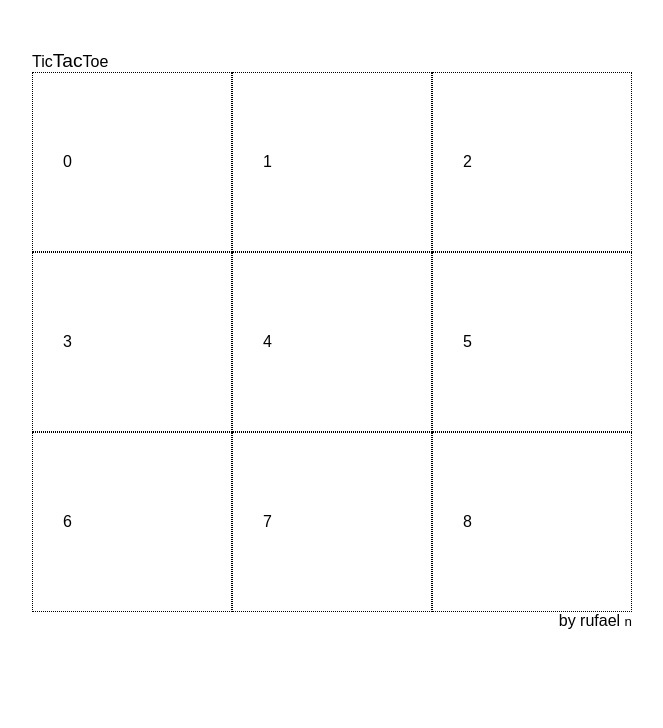
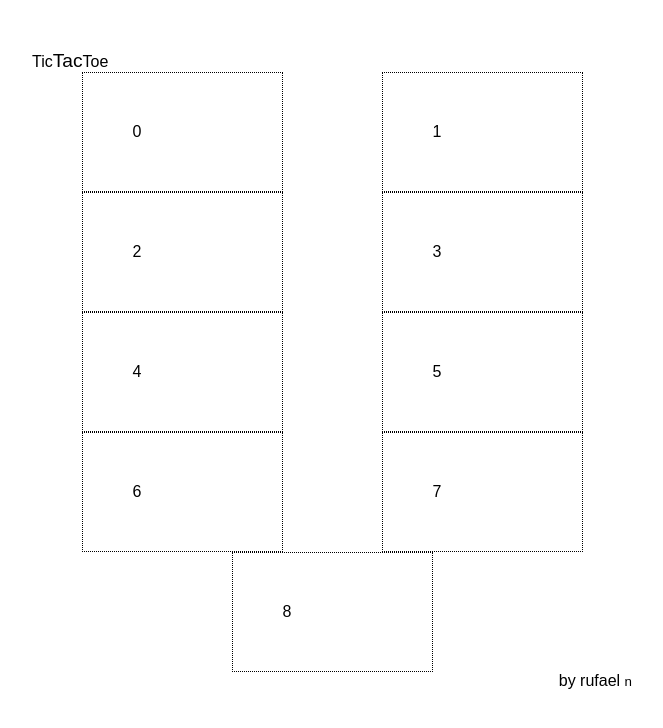
Before and after one commit to rnegash/reduxtoe, a React (Create React App) app: page / in a window 1280 px wide. Shown: the top 728 px of the page, without its empty margins (308-971 px from the left). Built offline with nearby package versions, Linux system fonts and the light colour scheme.

Commit message:
state updating correctly

```diff
--- a/src/App.css
+++ b/src/App.css
@@ -11,12 +11,13 @@
 .column {
   display: flex;
   justify-content: space-around;
+  flex-wrap: wrap;
 }
 
 .space {
   border: 0.5px dotted black;
-  padding: 80px 30px;
-  width: 100%;
+  padding: 50px;
+  width: 99px;
 }
 .footer {
   text-align: right;
--- a/src/components/Board.js
+++ b/src/components/Board.js
@@ -6,7 +6,7 @@ import Win from "./Win.js";
 import { spaceClick, switchPlayer, setWinnerId } from "../actions/actions.js";
 
 const Board = ({
-  gameState,
+  gameBoard,
   currentPlayer,
   onTileClick,
   setWinnerId,
@@ -17,29 +17,23 @@ const Board = ({
       <div
         className="board"
         onClick={event => {
-          let spaceId = event.target.textContent;
-          if (!hasGameEnded(gameState)) {
-            onTileClick(spaceId);
+          //let spaceId = event.target.textContent;
+          if (!hasGameEnded(gameBoard)) {
             setPlayerPositionColor(event, currentPlayer);
             setWinnerId(currentPlayer);
           }
         }}
       >
-        {hasGameEnded(gameState) && renderPlayerHasWon(winnerId)}
+        {hasGameEnded(gameBoard) && renderPlayerHasWon(winnerId)}
         <div className="column">
-          <Space position="0" />
-          <Space position="1" />
-          <Space position="2" />
-        </div>
-        <div className="column">
-          <Space position="3" />
-          <Space position="4" />
-          <Space position="5" />
-        </div>
-        <div className="column">
-          <Space position="6" />
-          <Space position="7" />
-          <Space position="8" />
+          {gameBoard.map((gameSpace, index) => (
+            <Space
+              {...gameSpace}
+              onTileClick={onTileClick}
+              index={index}
+              key={index}
+            />
+          ))}
         </div>
       </div>
     </Fragment>
@@ -59,16 +53,16 @@ function setPlayerPositionColor(e, currentPlayer) {
     : (space.style.backgroundColor = "pink");
 }
 
-function hasGameEnded(gameState) {
+function hasGameEnded(gameBoard) {
   const horizontals = [[0, 1, 2], [3, 4, 5], [6, 7, 8]];
   const verticals = [[0, 3, 6], [1, 4, 7], [2, 5, 8]];
   const diagonals = [[0, 4, 8], [2, 4, 6]];
   const formations = horizontals.concat(verticals, diagonals);
   for (let i = 0; i < formations.length; i++) {
     if (
-      gameState[formations[i][0]] === gameState[formations[i][1]] &&
-      gameState[formations[i][1]] === gameState[formations[i][2]] &&
-      gameState[formations[i][0]] !== "-"
+      gameBoard[formations[i][0]] === gameBoard[formations[i][1]] &&
+      gameBoard[formations[i][1]] === gameBoard[formations[i][2]] &&
+      gameBoard[formations[i][0]] !== "-"
     ) {
       return true;
     }
@@ -76,9 +70,15 @@ function hasGameEnded(gameState) {
   return false;
 }
 
+const processGameBoard = gameBoard =>
+  gameBoard.map((item, index) => ({
+    ...item,
+    index
+  }));
+
 const mapStateToProps = state => {
   return {
-    gameState: state.gameState,
+    gameBoard: processGameBoard(state.gameState),
     winnerId: state.winnerId,
     currentPlayer: state.currentPlayer
   };
--- a/src/components/Space.js
+++ b/src/components/Space.js
@@ -1,6 +1,10 @@
 import React from "react";
 
-const Space = ({ position }) => {
-  return <span className="space">{position}</span>;
+const Space = ({ position, onTileClick, index }) => {
+  return (
+    <span className="space" onClick={() => onTileClick(index)}>
+      {index}
+    </span>
+  );
 };
 export default Space;
--- a/src/reducers/rootReducer.js
+++ b/src/reducers/rootReducer.js
@@ -5,7 +5,7 @@ import {
 } from "../actions/actions.js";
 
 let initialState = {
-  gameState: new Array(9).fill("-"),
+  gameState: new Array(9).fill({ player: null }),
   currentPlayer: 0,
   winnerId: null
 };
@@ -39,7 +39,8 @@ export default function reducer(state = initialState, action) {
 
 function setPlayerPosition(gameArray, spaceId, currentPlayer) {
   let updatedArray = gameArray;
-  updatedArray[spaceId] = currentPlayer;
+  console.log(updatedArray[spaceId]);
+  updatedArray[spaceId] = { player: currentPlayer };
   return updatedArray;
 }
 
```
